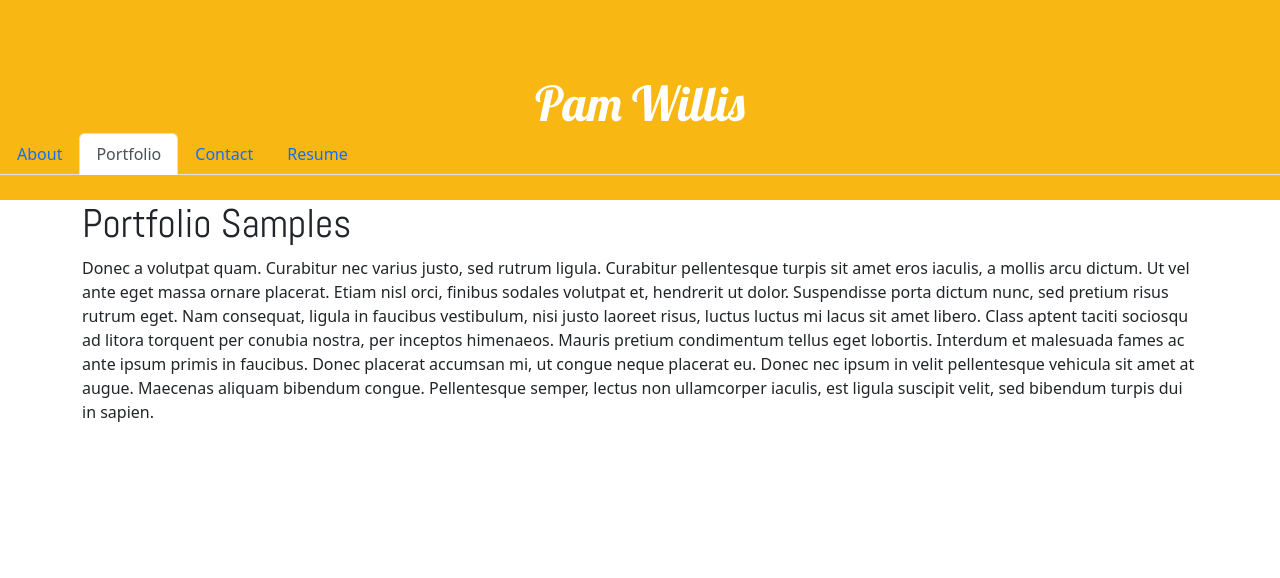
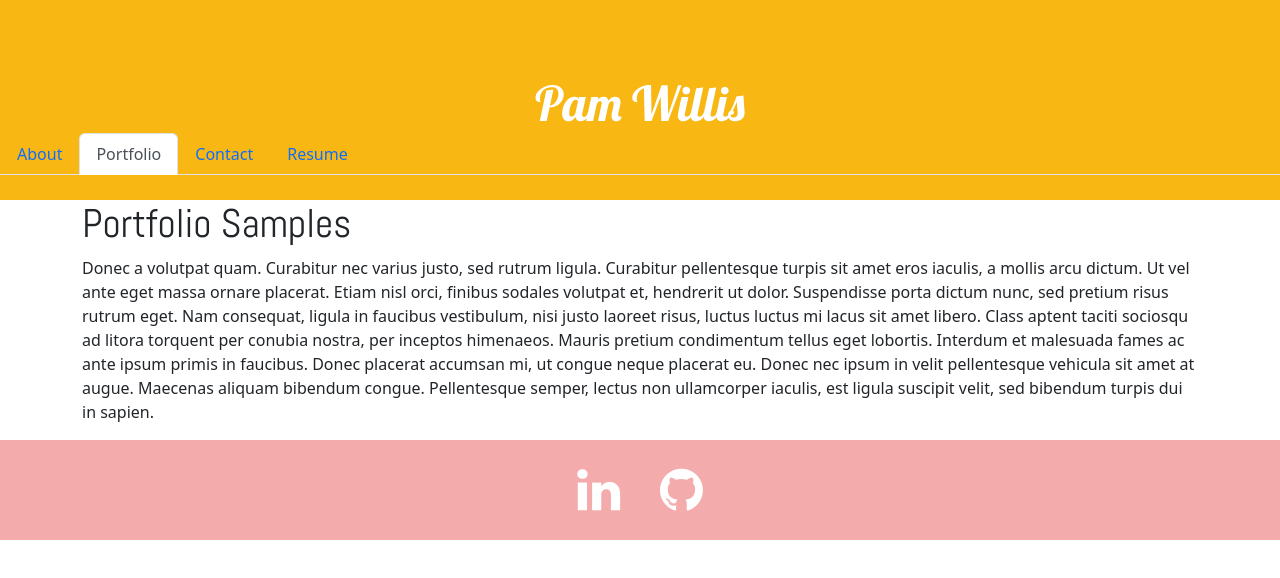
Before and after one commit to PamWillis/ReactPortfolio_PW, a React (Vite) app: page /Portfolio in a window 1280 px wide. Shown: the top 578 px of the page. Built offline with nearby package versions, Linux system fonts and the light colour scheme; some icons are missing.

Commit message:
added icons to footer

```diff
--- a/index.html
+++ b/index.html
@@ -7,7 +7,7 @@
   <meta name="viewport" content="width=device-width, initial-scale=1.0" />
   <link href="//netdna.bootstrapcdn.com/twitter-bootstrap/2.3.2/css/bootstrap-combined.no-icons.min.css"
     rel="stylesheet">
-  <link href="//netdna.bootstrapcdn.com/font-awesome/3.2.1/css/font-awesome.css" rel="stylesheet">
+    <link rel="stylesheet" href="https://maxcdn.bootstrapcdn.com/font-awesome/4.4.0/css/font-awesome.min.css">
   <link rel="preconnect" href="https://fonts.googleapis.com">
   <link rel="preconnect" href="https://fonts.gstatic.com" crossorigin>
   <link href="https://fonts.googleapis.com/css2?family=Abel&family=Lobster&display=swap" rel="stylesheet">
--- a/src/App.jsx
+++ b/src/App.jsx
@@ -1,6 +1,7 @@
 // Bringing in the required import from 'react-router-dom'
 import { Outlet } from 'react-router-dom';
 import Header from './components/Header';
+import Footer from './components/Footer';
 
 function App() {
   // The Outlet component will conditionally swap between the different pages according to the URL
@@ -8,6 +9,7 @@ function App() {
     <>
       <Header />
       <Outlet />
+      <Footer />
     </>
   );
 }
--- /dev/null
+++ b/src/components/Footer.jsx
@@ -0,0 +1,18 @@
+import React from 'react';
+import '../styles/Footer.css';
+
+function Footer() {
+  const linked = "https://www.linkedin.com/in/pam-willis-66a96a25";
+  const github = "https://github.com/PamWillis";
+  return (
+    <footer className="footer">
+      <a href={linked} target="_blank" rel="noopener noreferrer">
+        <i className="fa fa-linkedin"></i></a>
+      <a href={github} target="_blank" rel="noopener noreferrer">
+        <i class="fa fa-github"></i>
+      </a>
+    </footer>
+  );
+}
+
+export default Footer;
--- a/src/pages/Contact.jsx
+++ b/src/pages/Contact.jsx
@@ -1,53 +1,47 @@
 import '../styles/Body.css';
 import React, { useState } from 'react';
-
 
 export default function Contact() {
   const [name, setName] = useState('');
   const [email, setEmail] = useState('');
+  const [message, setMessage] = useState('');
   const [isValidEmail, setIsValidEmail] = useState(false);
   const [isEntry, setIsEntry] = useState(false);
-    //____________________________________________________________________
 
   const validateEmail = (email) => {
-        // Use a regular expression to validate the email format
     const emailRegex = /^[^\s@]+@[^\s@]+\.[^\s@]+$/;
     return emailRegex.test(email);
   };
 
-    const validateEntry = (name) => {
+  const validateEntry = (value) => {
     const notemptyRegex = /^.+$/;
-        return notemptyRegex.test(name);
+    return notemptyRegex.test(value);
   };
-    //__________________________________________________________________
-
+//_________________________________________________________________
   function handleSubmit(e) {
-        // Prevent the browser from reloading the page
     e.preventDefault();
-
-        // Read the form data
-        const form = e.target;
-        const formData = new FormData(form);
 
     const isValid = validateEmail(email);
     setIsValidEmail(isValid);
 
     const isNameEntry = validateEntry(name);
-        const isMessageEntry = validateEntry(formData.get('message'));
+    const isMessageEntry = validateEntry(message);
+    setIsEntry(isNameEntry && isMessageEntry);
 
-        setIsEntry(isNameEntry || !isMessageEntry);
+    // Check if there are any validation errors
+    if (!isValid || !isNameEntry || !isMessageEntry) {
+      return;
+    }
 
-        // // You can pass formData as a fetch body directly:
-        // fetch('/some-api', { method: form.method, body: formData });
-
-        // Or you can work with it as a plain object:
+    // Continue with form submission
+    const form = e.target;
+    const formData = new FormData(form);
     const formJson = Object.fromEntries(formData.entries());
     console.log(formJson);
   }
-    //__________________________________________________________________
+//___________________________________________________________________
   return (
     <form id="myForm" method="post" onSubmit={handleSubmit}>
-            <>
       <div className="container">
         <h1>Contact Me</h1>
         <label>
@@ -61,7 +55,8 @@ export default function Contact() {
         <br></br>
         <label>
           Email:<br></br>
-                        <input name="email"
+          <input
+            name="email"
             type="email"
             value={email}
             onChange={(e) => setEmail(e.target.value)}
@@ -70,15 +65,19 @@ export default function Contact() {
         <br></br>
         <label>
           Message:<br></br>
-                        <textarea name="message" rows={10} cols={100} />
-                    </label><br></br>
+          <textarea
+            name="message"
+            rows={10}
+            cols={100}
+            value={message}
+            onChange={(e) => setMessage(e.target.value)}
+          />
+        </label>
+        <br></br>
         <button type="submit">SUBMIT</button>
-
         {!isValidEmail && <p>Please enter a valid email.</p>}
         {!isEntry && <p>Please fill in all required fields.</p>}
       </div>
-
-            </>
     </form>
   );
 }
--- /dev/null
+++ b/src/styles/Footer.css
@@ -0,0 +1,19 @@
+.footer {
+    background: #3913f9;
+    height: 50px;
+}
+
+.footer {
+    display: flex;
+    justify-content: center; /* Center the icon horizontally */
+    align-items: center; /* Center the icon vertically */
+    height: 100px; /* Adjust the height as needed */
+
+    font-size: 30px;
+    background-color: #f3abab; /* Add a background color for better visibility */
+  }
+  .footer i {
+    color: white;
+    font-size: 50px;
+    margin: 20px;
+  }
```
Lines whose indentation alone changed are shown as unchanged.
